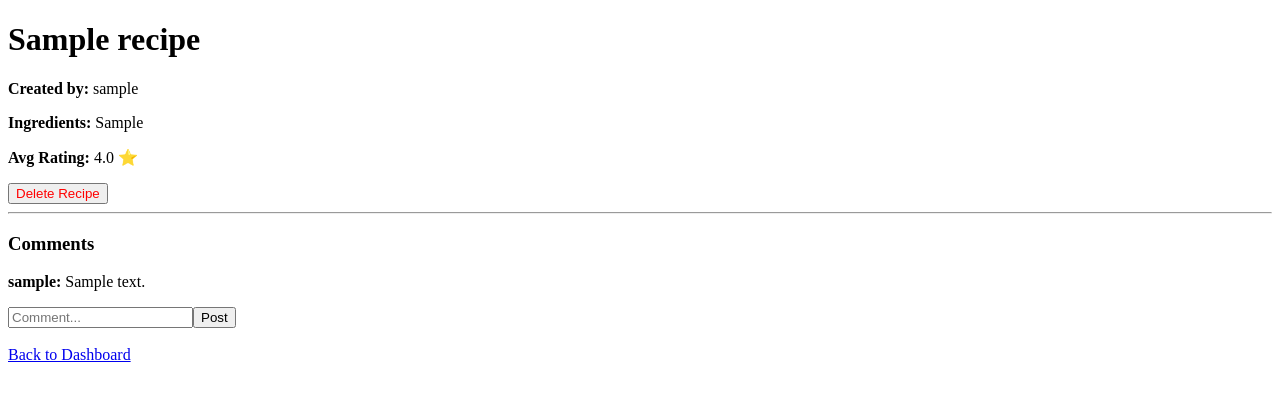
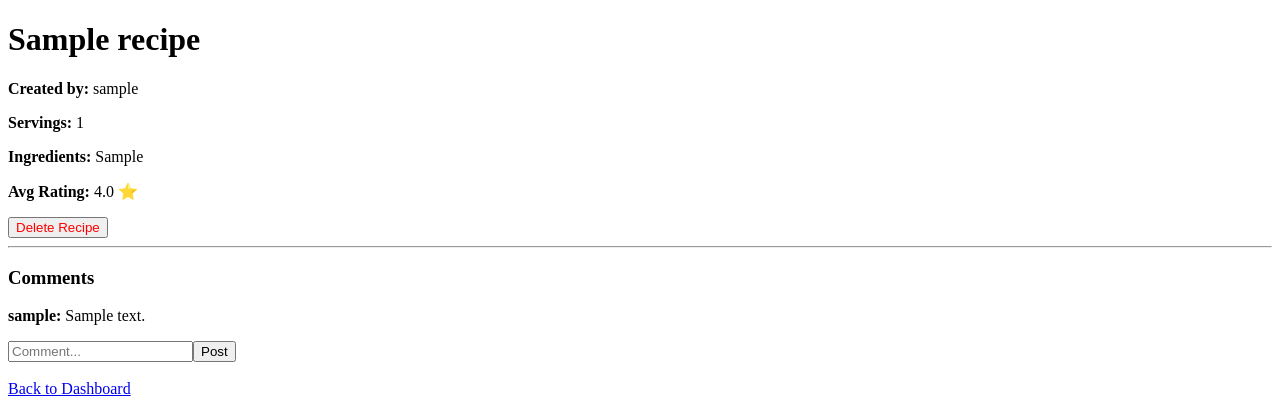
Before and after one commit to Javan27/CSC330-RecipeHub, a Flask app: page /recipe/1 in a window 1280 px wide. Shown: the top 420 px of the page. Run offline with Flask 3, Linux system fonts and the light colour scheme; the visitor is signed in with stand-in values (Sample User, id 1); tables that the repository leaves empty hold one stand-in row (values such as "Sample post").

Commit message:
Update recipe_detail.html
The servings are now explicitly displayed so users can see exactly how much the recipe makes.

```diff
--- a/templates/recipe_detail.html
+++ b/templates/recipe_detail.html
@@ -4,7 +4,8 @@
 <body>
     <h1>{{ recipe.name }}</h1>
     <p><strong>Created by:</strong> {{ recipe.owner.username }}</p>
-    <p><strong>Ingredients:</strong> {{ recipe.ingredients or "None" }}</p>
+    <p><strong>Servings:</strong> {{ recipe.servings }}</p>
+    <p><strong>Ingredients:</strong> {{ recipe.ingredients or "None listed" }}</p>
     <p><strong>Avg Rating:</strong> {% if avg_rating == "Not yet rated" %}{{ avg_rating }}{% else %}{{ avg_rating }} ⭐{% endif %}</p>
 
     {% if is_owner %}
```
